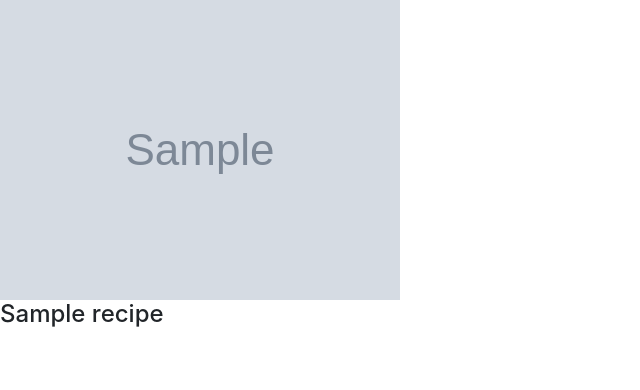
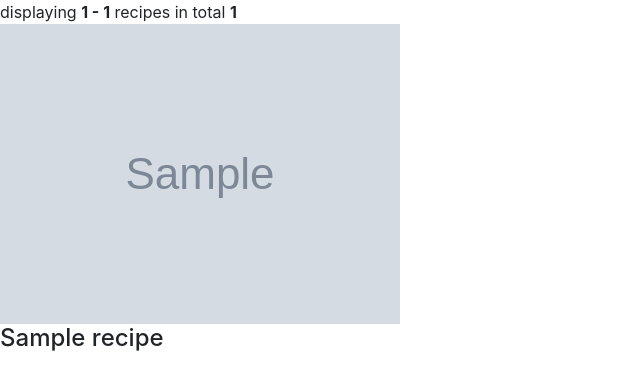
Before and after one commit to conoroshea1996/Cook-Book, a Flask app: page /pagination in a window 1280 px wide. Shown: the part 56-446 px from the top of the page, without its empty margins (0-640 px from the left). Run offline with Flask 2, Linux system fonts and the light colour scheme; grey boxes marked "Sample" are stand-in pictures; a database or web service that is not in the repository returns one stand-in record (values such as "Sample title"); some libraries are stand-ins or nearby versions.

Commit message:
updated requiremnts.txt

```diff
--- a/app.py
+++ b/app.py
@@ -130,7 +130,7 @@ def filter_recipes():
 
 @app.route('/pagination')
 def pagination():
-    per_page = 5
+    per_page = 3
     page = request.args.get(get_page_parameter(), type=int, default=1)
     recipes = mongo.db.Recipes.find()
     pagination = Pagination(page=page, total=recipes.count(), per_page=per_page,
--- a/templates/x.html
+++ b/templates/x.html
@@ -1,8 +1,9 @@
 {% extends 'base.html' %}{% block content %}
 {{pagination.links }}
+{{pagination.info}}
 <div class="row">
     {% for users in users %}
-    <div class="col col-md-4">
+    <div class="col-12 col-md-4">
         <img src="{{users.image}}" alt="">
         <h4>{{users.name}}</h4>
     </div>
```
Also changed, not shown: requirements.txt (+9 -4 lines).
